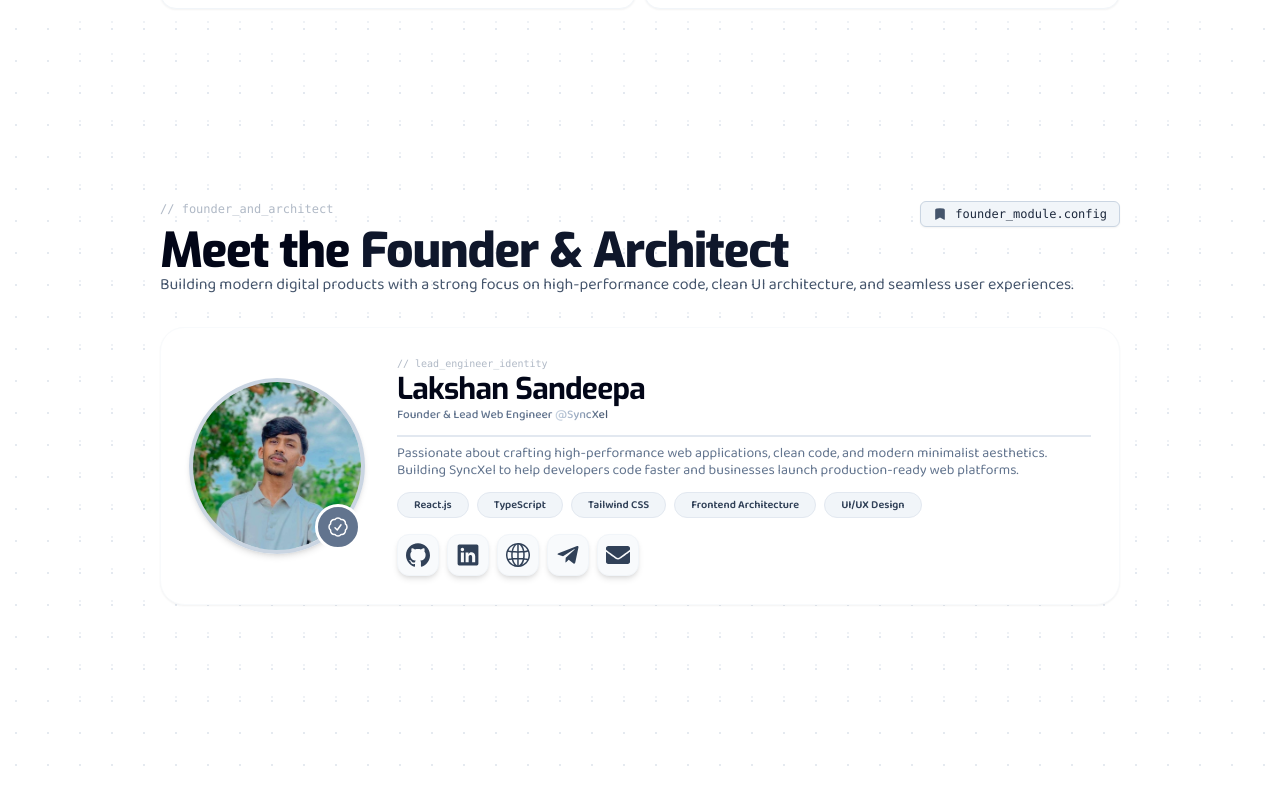
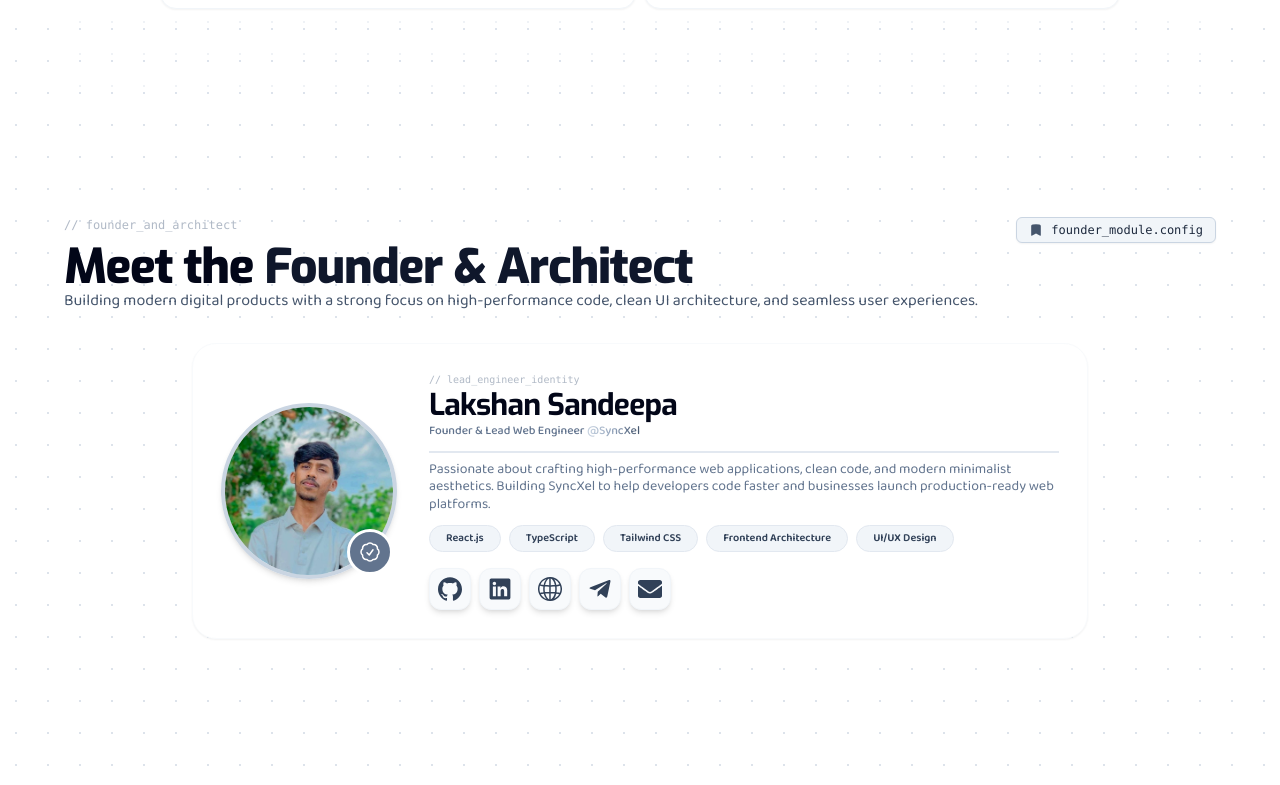
Before and after one commit to lakshan-beast/SyncXel, a React (Vite) app: page / in a window 1280 px wide. Shown: the part 3315-4100 px from the top of the page. Built offline with nearby package versions, Linux system fonts and the light colour scheme.

Commit message:
style: Update TeamSection layout and spacing for improved UI consistency

```diff
--- a/src/components/TeamSection.jsx
+++ b/src/components/TeamSection.jsx
@@ -212,13 +212,15 @@ export default function TeamSection() {
   return (
     <section
       id="team"
-      className="py-16 px-4 sm:px-6 lg:px-0 max-w-6xl mx-auto relative overflow-hidden bg-white text-slate-900 font-mono scroll-mt-20">
+      className="py-20 px-4 sm:px-8 max-w-7xl mx-auto space-y-10 scroll-mt-0 text-slate-900">
+      {/* id="team"
+      className="py-16 px-4 sm:px-6 lg:px-0 max-w-6xl mx-auto relative overflow-hidden bg-white text-slate-900 font-mono scroll-mt-20"> */}
       {/* Subtle Grid Background */}
       <div className="absolute inset-0 opacity-30 pointer-events-none bg-[radial-gradient(#cbd5e1_1px,transparent_1px)] [background-size:32px_32px]" />
 
-      <div className="relative z-10 p-2 sm:p-8 max-w-5xl mx-auto space-y-12">
+      <div className="relative z-10 p-2 sm:p-8 max-w-7xl mx-auto space-y-12">
         {/* MEET THE FOUNDER SECTION */}
-        <div className="space-y-8">
+        <div className="space-y-8 ">
           {/* Header */}
           <motion.div
             initial={{ opacity: 0, y: -20 }}
@@ -255,7 +257,7 @@ export default function TeamSection() {
             whileInView={{ opacity: 1, y: 0 }}
             viewport={{ once: true }}
             transition={{ duration: 0.7 }}
-            className="relative p-6 sm:p-7 rounded-3xl bg-white border border-slate-50 shadow-xs hover:border-slate-100 transition-all duration-300">
+            className="relative p-6 sm:p-7 rounded-3xl bg-white border border-slate-50 shadow-xs hover:border-slate-100 transition-all duration-300 max-w-4xl mx-auto">
             <div className="flex flex-col md:flex-row items-center gap-6 md:gap-8">
               {/* Profile Image with Hover Animation */}
               <motion.div
```
